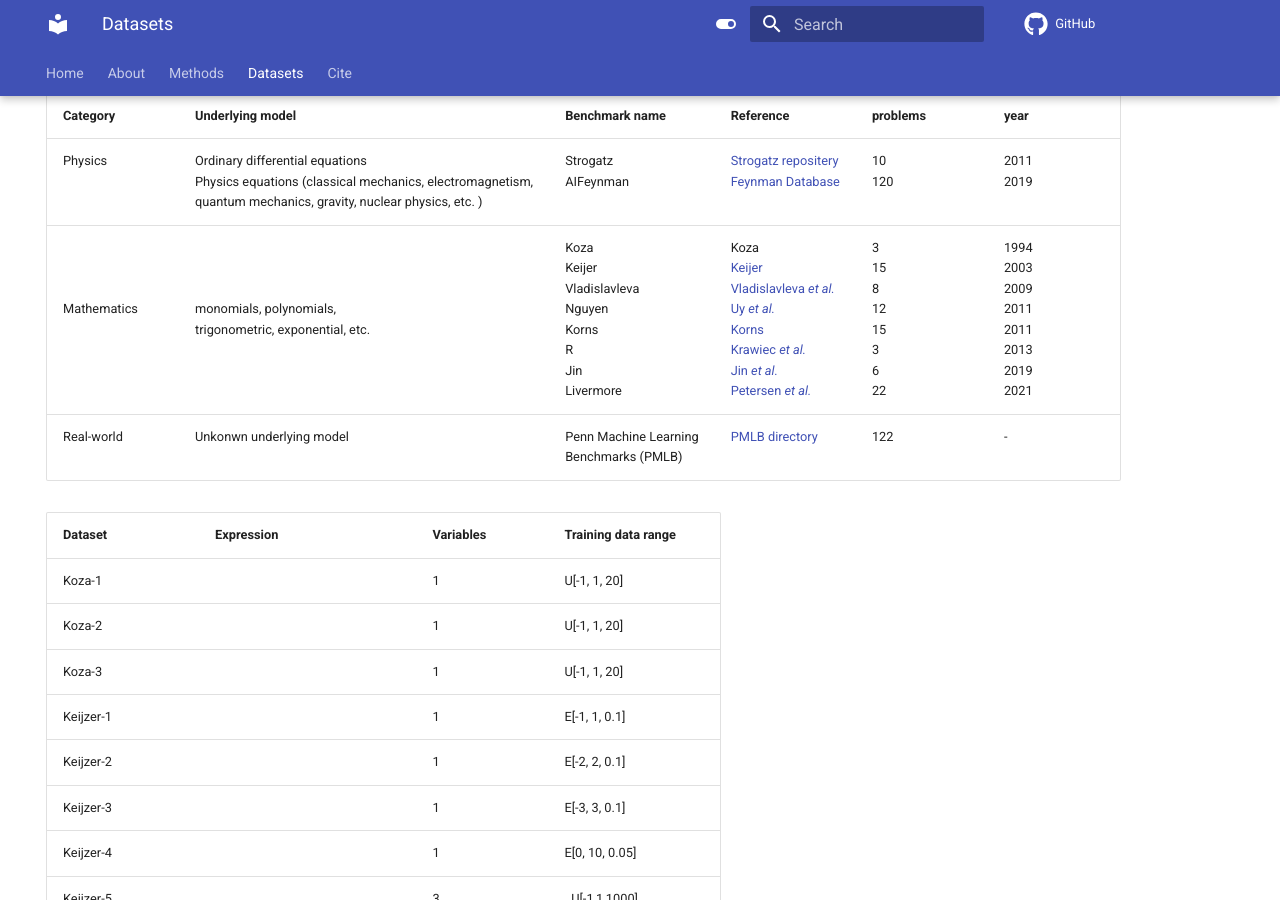
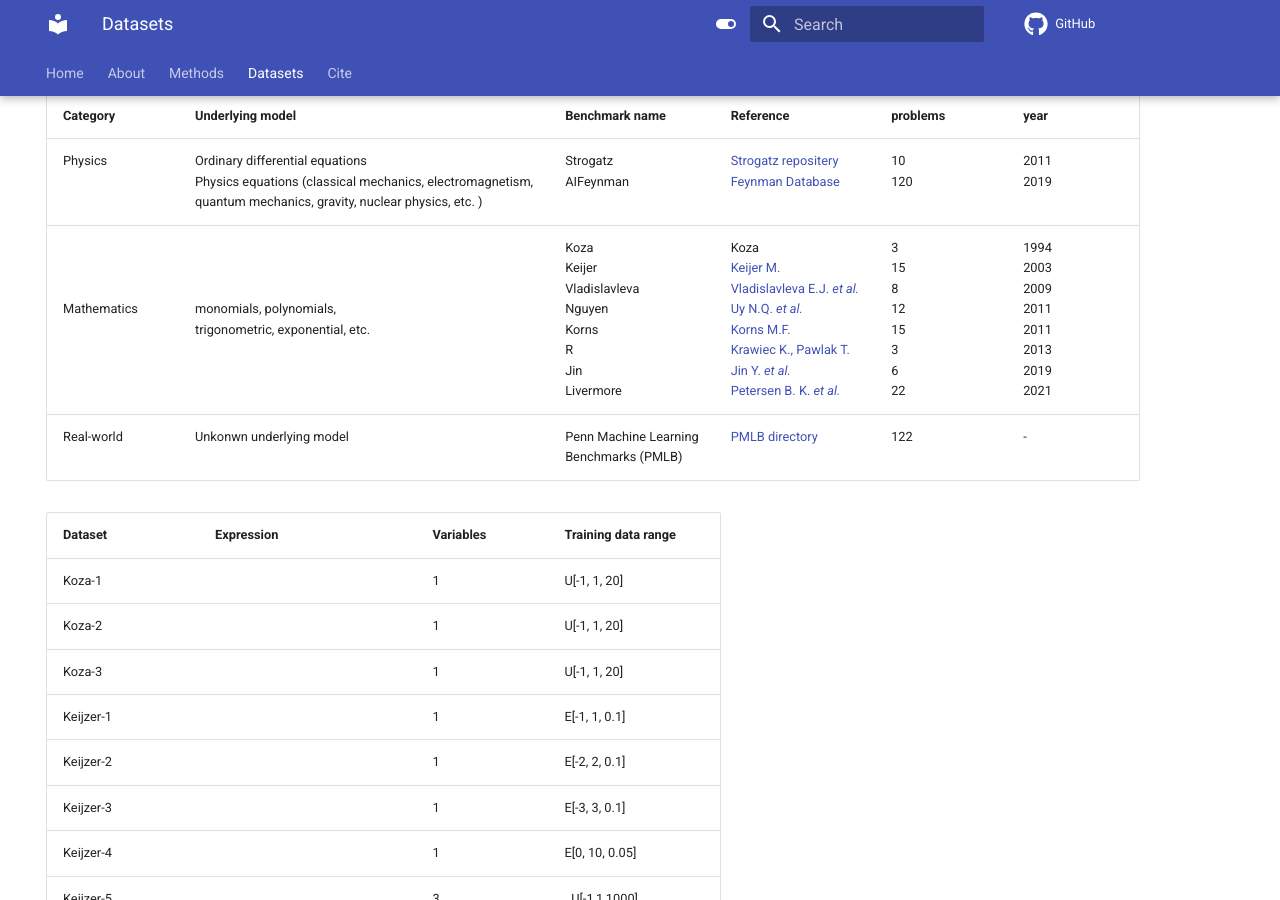
Before and after one commit to nmakke/SR-LivingReview, an MkDocs documentation site: the page built from docs/datasets.md, in a window 1280 px wide and 900 px high, scrolled down 413 px. Built offline with MkDocs 1.6.1 and Material for MkDocs 9.7.7, drawn with Linux system fonts in a browser that asks for light colours; formulas are drawn with MathJax 3; comment, search, counter and statistics services are not loaded.

Commit message:
Update datasets.md

```diff
--- a/docs/datasets.md
+++ b/docs/datasets.md
@@ -19,7 +19,7 @@ This category includes any type of data such as climate, economics, medical, etc
 | <div style="width:100px">Category</div> | <div style="width:120px">Underlying model</div> | <div style="width:120px">Benchmark name</div> | <div style="width:100px">Reference</div> | <div style="width:100px">problems</div> | <div style="width:100px">year</div> |
 | -------- | ------- | ------- | ------- | ----- | ----- |
 | Physics | Ordinary differential equations <br> Physics equations (classical mechanics, electromagnetism, <br> quantum mechanics, gravity, nuclear physics, etc. )| Strogatz <br> AIFeynman | [Strogatz repositery](https://williamlacava.com/ode-strogatz/) <br> [Feynman Database](https://space.mit.edu/home/tegmark/aifeynman.html) | 10 <br> 120 | 2011 <br> 2019 |
-| <br> <br> <br> Mathematics | <br> <br> <br> monomials, polynomials, <br> trigonometric, exponential, etc.  | Koza <br> Keijer <br> Vladislavleva <br> Nguyen <br> Korns <br> R <br> Jin <br> Livermore | Koza <br> [Keijer](https://link.springer.com/chapter/10.1007/3-540-36599-0_7) <br> [Vladislavleva *et al.*](https://dl.acm.org/doi/10.1109/TEVC.2008.926486) <br> [Uy *et al.*](https://link.springer.com/article/10.1007/s10710-010-9121-2) <br> [Korns](https://link.springer.com/chapter/10.1007/978-1-4614-1770-5_8) <br> [Krawiec *et al.*](https://dl.acm.org/doi/10.1145/2463372.2463483) <br> [Jin *et al.*](https://idea.edu.cn/person/guojian/assets/papers/BSR-2020.pdf) <br> [Petersen *et al.*](https://arxiv.org/abs/1912.04871) | 3 <br> 15 <br> 8 <br> 12 <br> 15 <br> 3 <br> 6 <br> 22 | 1994 <br> 2003 <br> 2009 <br> 2011 <br> 2011 <br> 2013 <br> 2019 <br> 2021 |
+| <br> <br> <br> Mathematics | <br> <br> <br> monomials, polynomials, <br> trigonometric, exponential, etc.  | Koza <br> Keijer <br> Vladislavleva <br> Nguyen <br> Korns <br> R <br> Jin <br> Livermore | Koza <br> [Keijer M.](https://link.springer.com/chapter/10.1007/3-540-36599-0_7) <br> [Vladislavleva E.J. *et al.*](https://dl.acm.org/doi/10.1109/TEVC.2008.926486) <br> [Uy N.Q. *et al.*](https://link.springer.com/article/10.1007/s10710-010-9121-2) <br> [Korns M.F. ](https://link.springer.com/chapter/10.1007/978-1-4614-1770-5_8) <br> [Krawiec K., Pawlak T.](https://dl.acm.org/doi/10.1145/2463372.2463483) <br> [Jin Y. *et al.*](https://idea.edu.cn/person/guojian/assets/papers/BSR-2020.pdf) <br> [Petersen B. K. *et al.*](https://arxiv.org/abs/1912.04871) | 3 <br> 15 <br> 8 <br> 12 <br> 15 <br> 3 <br> 6 <br> 22 | 1994 <br> 2003 <br> 2009 <br> 2011 <br> 2011 <br> 2013 <br> 2019 <br> 2021 |
 | Real-world | Unkonwn underlying model | Penn Machine Learning <br> Benchmarks (PMLB) | [PMLB directory](https://epistasislab.github.io/pmlb/) | 122 | -|
 
 | <div style="width:120px">Dataset</div> | <div style="width:100px">Expression</div> | <div style="width:100px">Variables</div> | <div style="width:140px">Training data range</div> |
```
